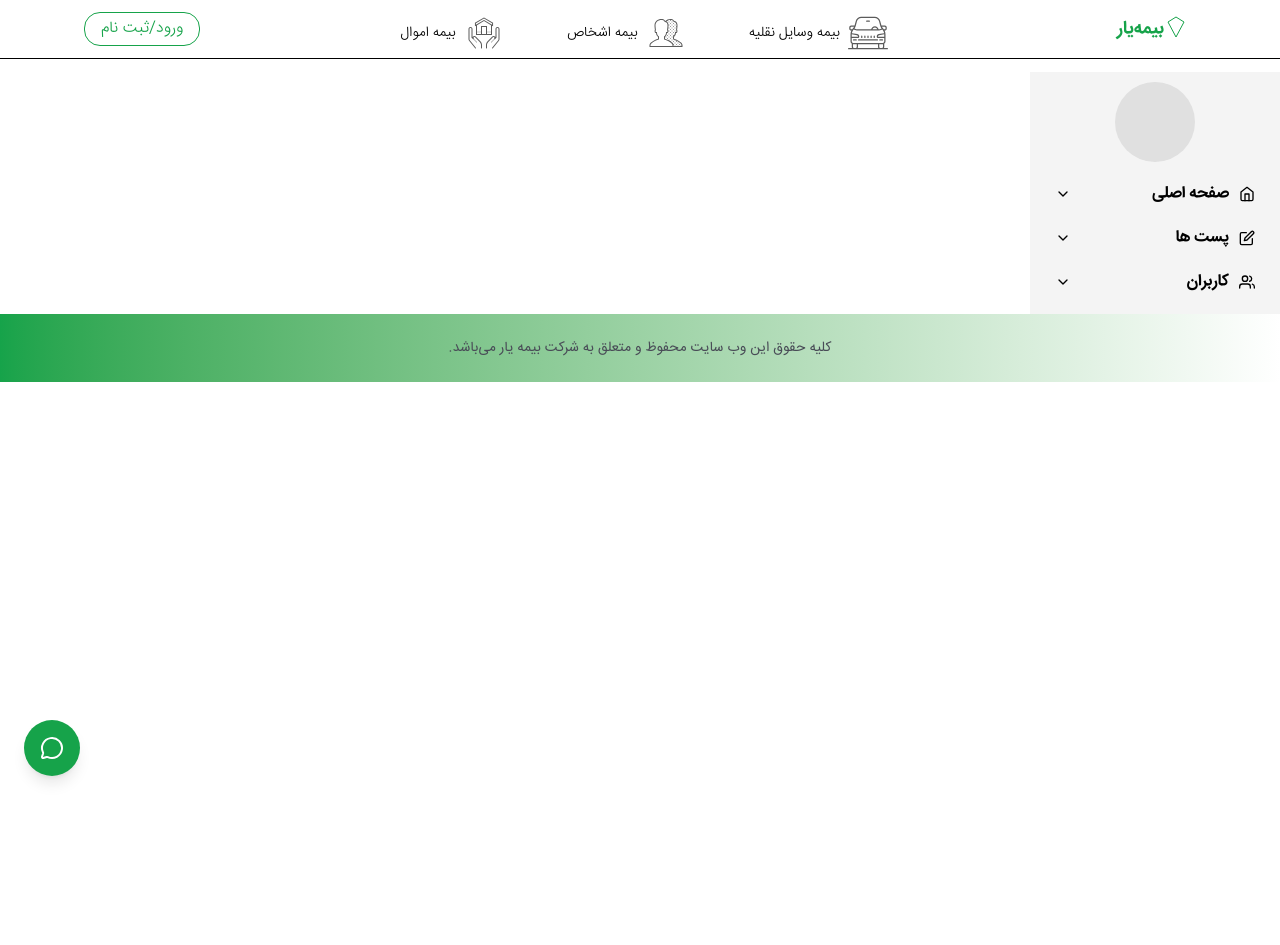
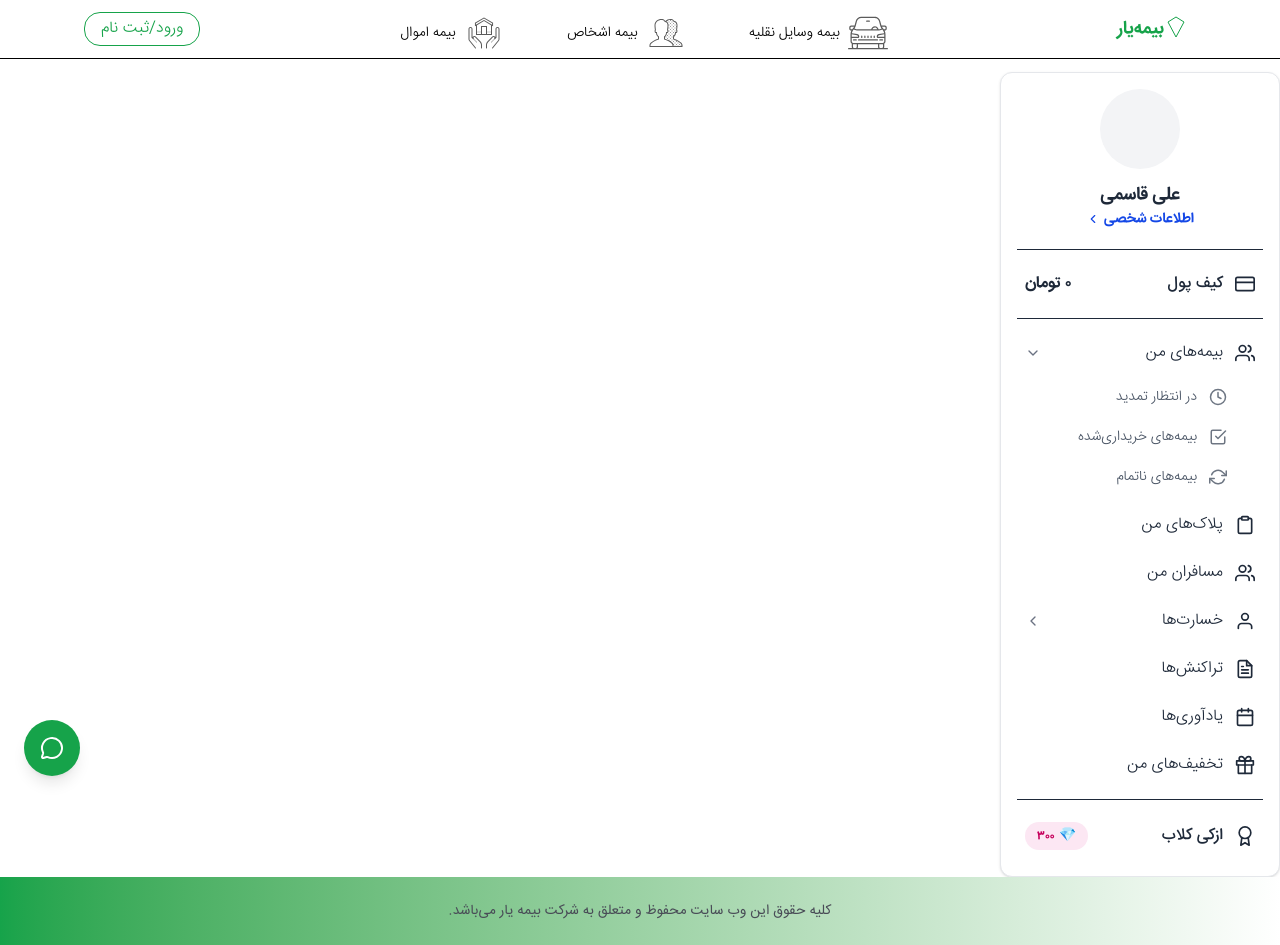
Before and after one commit to Alirezarh7/bimeYar, a React (Vite) app: page /profile/personal-info in a window 1280 px wide. Before the commit the page ends 800 px from the top, so only its background shows below. Built offline with nearby package versions, Linux system fonts and the light colour scheme.

Commit message:
improve side bar

```diff
--- /dev/null
+++ b/src/component/layout/ProfileLayout.tsx
@@ -0,0 +1,24 @@
+import React from "react";
+import Sidebar from "../page/profile/sidebar/Sidebar";
+import MobileHorizontalNav from "../page/profile/sidebar/MobileHorizontalNav";
+
+type ProfileLayoutProps = {
+  children: React.ReactNode;
+};
+
+const ProfileLayout: React.FC<ProfileLayoutProps> = ({ children }) => {
+  return (
+    <div className="flex flex-col md:flex-row min-h-screen bg-gray-50">
+      <aside className="hidden shrink-0 md:block">
+        <Sidebar />
+      </aside>
+
+      <div className="flex flex-col w-full">
+        <MobileHorizontalNav />
+        <main className="flex-1 p-4 md:p-8">{children}</main>
+      </div>
+    </div>
+  );
+};
+
+export default ProfileLayout;
--- /dev/null
+++ b/src/component/page/profile/sidebar/ProfileMenuItems.tsx
@@ -0,0 +1,95 @@
+import React from "react";
+import {
+  FiUsers,
+  FiClock,
+  FiCheckSquare,
+  FiRefreshCw,
+  FiClipboard,
+  FiUser,
+  FiFileText,
+  FiCalendar,
+  FiGift,
+} from "react-icons/fi";
+
+export type ChildItem = {
+  name: string;
+  icon: React.ReactNode;
+  href: string;
+  specialClass?: string;
+};
+
+export type ParentItem = {
+  index: number;
+  title: string;
+  icon: React.ReactNode;
+  href?: string;
+  children?: ChildItem[];
+  primaryLink?: string;
+};
+
+export const menuItems: ParentItem[] = [
+  {
+    index: 0,
+    title: "بیمه‌های من",
+    primaryLink: "/profile/insurances",
+    icon: <FiUsers />,
+    children: [
+      {
+        name: "در انتظار تمدید",
+        icon: <FiClock />,
+        href: "/profile/insurances/pending",
+      },
+      {
+        name: "بیمه‌های خریداری‌شده",
+        icon: <FiCheckSquare />,
+        href: "/profile/insurances/purchased",
+      },
+      {
+        name: "بیمه‌های ناتمام",
+        icon: <FiRefreshCw />,
+        href: "/profile/insurances/incomplete",
+        specialClass: "text-blue-600",
+      },
+    ],
+  },
+  {
+    index: 1,
+    title: "پلاک‌های من",
+    icon: <FiClipboard />,
+    href: "/profile/plates",
+  },
+  {
+    index: 2,
+    title: "مسافران من",
+    icon: <FiUsers />,
+    href: "/profile/travelers",
+  },
+  {
+    index: 3,
+    title: "خسارت‌ها",
+    icon: <FiUser />,
+    primaryLink: "/profile/claims",
+    children: [
+      { name: "خسارت جدید", icon: <FiUser />, href: "/profile/claims/new" },
+      { name: "لیست خسارت‌ها", icon: <FiUser />, href: "/profile/claims" },
+    ],
+  },
+  {
+    index: 4,
+    title: "تراکنش‌ها",
+    icon: <FiFileText />,
+    href: "/profile/transactions",
+  },
+  {
+    index: 5,
+    title: "یادآوری‌ها",
+    icon: <FiCalendar />,
+    href: "/profile/reminders",
+  },
+  {
+    index: 6,
+    title: "تخفیف‌های من",
+    icon: <FiGift />,
+    href: "/profile/discounts",
+  },
+];
--- a/src/component/page/profile/sidebar/Sidebar.tsx
+++ b/src/component/page/profile/sidebar/Sidebar.tsx
@@ -1,85 +1,151 @@
-import React, { useState } from 'react';
-import { motion, AnimatePresence } from 'framer-motion';
-import { FiChevronDown, FiHome, FiEdit, FiUsers, FiBarChart, FiUser, FiSettings } from 'react-icons/fi';
+"use client";
+import React, { useState } from "react";
+import { motion, AnimatePresence } from "framer-motion";
+import { FiChevronLeft, FiCreditCard, FiAward } from "react-icons/fi";
+import { Link, useLocation } from "react-router-dom";
+import { menuItems } from "./ProfileMenuItems";
+import type { ParentItem } from "./ProfileMenuItems";
 
-const Sidebar = () => {
-    const [expanded, setExpanded] = useState<Record<number, boolean>>({});
+const ProfileSidebar = () => {
+  const location = useLocation();
+  const pathname = location.pathname;
+  const [expanded, setExpanded] = useState<Record<number, boolean>>({
+    0: true,
+  }); // باز بودن "بیمه‌های من" بصورت پیش‌فرض
 
   const toggleExpand = (index: number) => {
     setExpanded((prev) => ({ ...prev, [index]: !prev[index] }));
   };
 
-    const items = [
-        {
-            index: 0,
-            title: 'صفحه اصلی',
-            icon: <FiHome />,
-            children: [
-                { name: 'پیشخوان', icon: <FiBarChart /> },
-                { name: 'پروفایل', icon: <FiUser /> },
-                { name: 'تنظیمات', icon: <FiSettings /> },
-            ],
-        },
-        {
-            index: 1,
-            title: 'پست ها',
-            icon: <FiEdit />,
-            children: [
-                { name: 'ایجاد پست', icon: <FiEdit /> },
-                { name: 'مدیریت پست ها', icon: <FiBarChart /> },
-                { name: 'برچسب ها', icon: <FiSettings /> },
-            ],
-        },
-        {
-            index: 2,
-            title: 'کاربران',
-            icon: <FiUsers />,
-            children: [
-                { name: 'لیست کاربران', icon: <FiUsers /> },
-                { name: 'نقش ها', icon: <FiSettings /> },
-                { name: 'مجوزها', icon: <FiBarChart /> },
-            ],
-        },
-    ];
+  const isActivePath = (href: string) => {
+    if (!href) return false;
+    return pathname === href;
+  };
+
+  const personalInfoIsActive = pathname === "/profile/personal-info";
+
+  const isParentActive = (item: ParentItem) => {
+    if (item.href && isActivePath(item.href)) return true;
+    if (!item.children) return false;
+    return item.children.some((c) => isActivePath(c.href));
+  };
 
   return (
-        <div className="w-[250px] bg-[#f4f4f4] p-2.5">
-            <div className="w-[80px] h-[80px] mb-2.5 bg-[#e0e0e0] rounded-full mx-auto" />
-            {items.map((item) => (
-                <div key={item.title}>
     <div
-                        className="flex font-bold text-md items-center justify-between gap-2.5 px-3.75 py-2.5 rounded-lg cursor-pointer hover:bg-[#e0e0e0]"
+      dir="rtl"
+      className="w-[280px] bg-white border border-gray-200 rounded-xl p-4 shadow-sm flex flex-col gap-1 text-gray-800"
+    >
+      {/* Profile Section */}
+      <div className="flex flex-col items-center mb-2">
+        <div className="w-20 h-20 bg-gray-100 rounded-full mb-3">
+          {/* You can place an <img /> tag here */}
+        </div>
+        <h3 className="font-bold text-lg">علی قاسمی</h3>
+        <Link
+          to="/profile/personal-info"
+          className={`flex items-center gap-1 text-sm transition-colors ${
+            personalInfoIsActive
+              ? "text-blue-700 font-semibold"
+              : "text-gray-500 hover:text-gray-800"
+          }`}
+        >
+          <span>اطلاعات شخصی</span>
+          <FiChevronLeft />
+        </Link>
+      </div>
+
+      <hr className="my-2" />
+
+      {/* Wallet Section */}
+      <div className="flex items-center justify-between px-2 py-2.5">
+        <div className="flex items-center gap-3 font-medium">
+          <FiCreditCard className="text-xl" />
+          <span>کیف پول</span>
+        </div>
+        <span className="font-semibold">۰ تومان</span>
+      </div>
+
+      <hr className="my-2" />
+
+      {/* Menu Items */}
+      <div className="flex flex-col gap-1">
+        {menuItems.map((item) =>
+          item.children ? (
+            <div key={item.index}>
+              <div
+                className={`flex items-center justify-between gap-3 px-2 py-2.5 rounded-lg cursor-pointer transition-colors ${
+                  isParentActive(item) ? "font-bold" : "hover:bg-gray-100"
+                }`}
                 onClick={() => toggleExpand(item.index)}
               >
-                        <div className="flex items-center gap-2.5">
-                            {item.icon} {item.title}
+                <div className="flex items-center gap-3">
+                  <span className="text-xl">{item.icon}</span> {item.title}
                 </div>
-                        {item.children && <FiChevronDown />}
+                <FiChevronLeft
+                  className={`transition-transform text-gray-500 ${
+                    expanded[item.index] ? "-rotate-90" : ""
+                  }`}
+                />
               </div>
               <AnimatePresence>
                 {expanded[item.index] && (
                   <motion.div
                     initial={{ height: 0, opacity: 0 }}
-                                animate={{ height: 'auto', opacity: 1 }}
+                    animate={{ height: "auto", opacity: 1 }}
                     exit={{ height: 0, opacity: 0 }}
-                                transition={{ duration: 0.3 }}
-                                className="pl-5 overflow-hidden"
+                    transition={{ duration: 0.3, ease: "easeInOut" }}
+                    className="pr-6 overflow-hidden"
                   >
-                                {item.children.map((child, index) => (
-                                    <div
-                                        key={index}
-                                        className="flex items-center gap-1.25 text-sm pr-3.75"
+                    {item.children.map((child) => (
+                      <Link
+                        key={child.name}
+                        to={child.href}
+                        className={`flex items-center gap-3 text-sm py-2 px-3 rounded-md my-1 transition-colors ${
+                          isActivePath(child.href)
+                            ? "bg-gray-100 font-semibold"
+                            : "text-gray-600 hover:bg-gray-100"
+                        } ${child.specialClass || ""}`}
                       >
-                                        <span className="text-base opacity-70">{child.icon}</span> {child.name}
-                                    </div>
+                        <span className="text-lg opacity-80">{child.icon}</span>
+                        <span>{child.name}</span>
+                      </Link>
                     ))}
                   </motion.div>
                 )}
               </AnimatePresence>
             </div>
-            ))}
+          ) : (
+            <Link
+              key={item.index}
+              to={item.href || "#"}
+              className={`flex items-center gap-3 px-2 py-2.5 rounded-lg transition-colors ${
+                isActivePath(item.href || "")
+                  ? "font-bold"
+                  : "hover:bg-gray-100"
+              }`}
+            >
+              <span className="text-xl">{item.icon}</span>
+              <span>{item.title}</span>
+            </Link>
+          )
+        )}
+      </div>
+
+      <hr className="my-2" />
+
+      {/* Azki Club Section */}
+      <div className="flex items-center justify-between px-2 py-2.5 rounded-lg hover:bg-gray-100 cursor-pointer">
+        <div className="flex items-center gap-3 font-medium">
+          <FiAward className="text-xl" />
+          <span>ازکی کلاب</span>
+        </div>
+        <div className="bg-pink-100 text-pink-700 text-xs font-bold px-3 py-1 rounded-full flex items-center gap-1">
+          <span className="text-sm">💎</span>
+          <span>۳۰۰</span>
+        </div>
+      </div>
     </div>
   );
 };
 
-export default Sidebar;
+export default ProfileSidebar;
```
Lines whose indentation alone changed are shown as unchanged.
